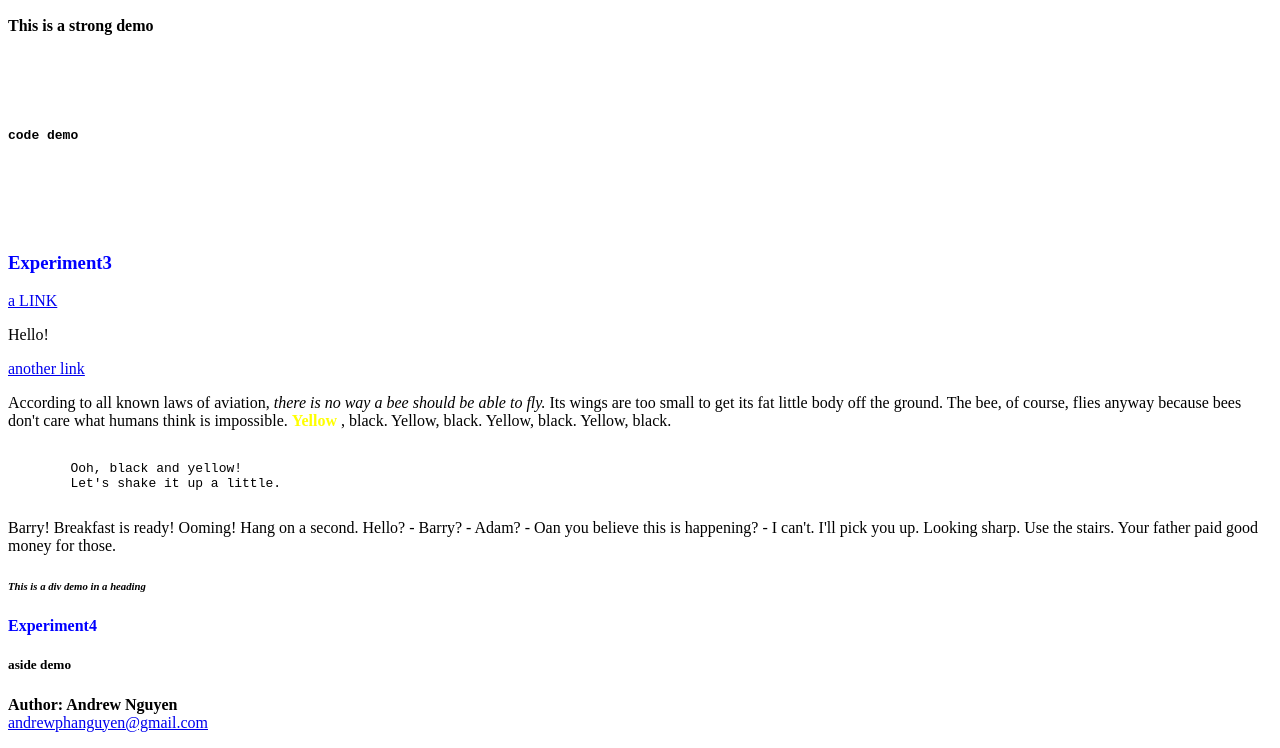
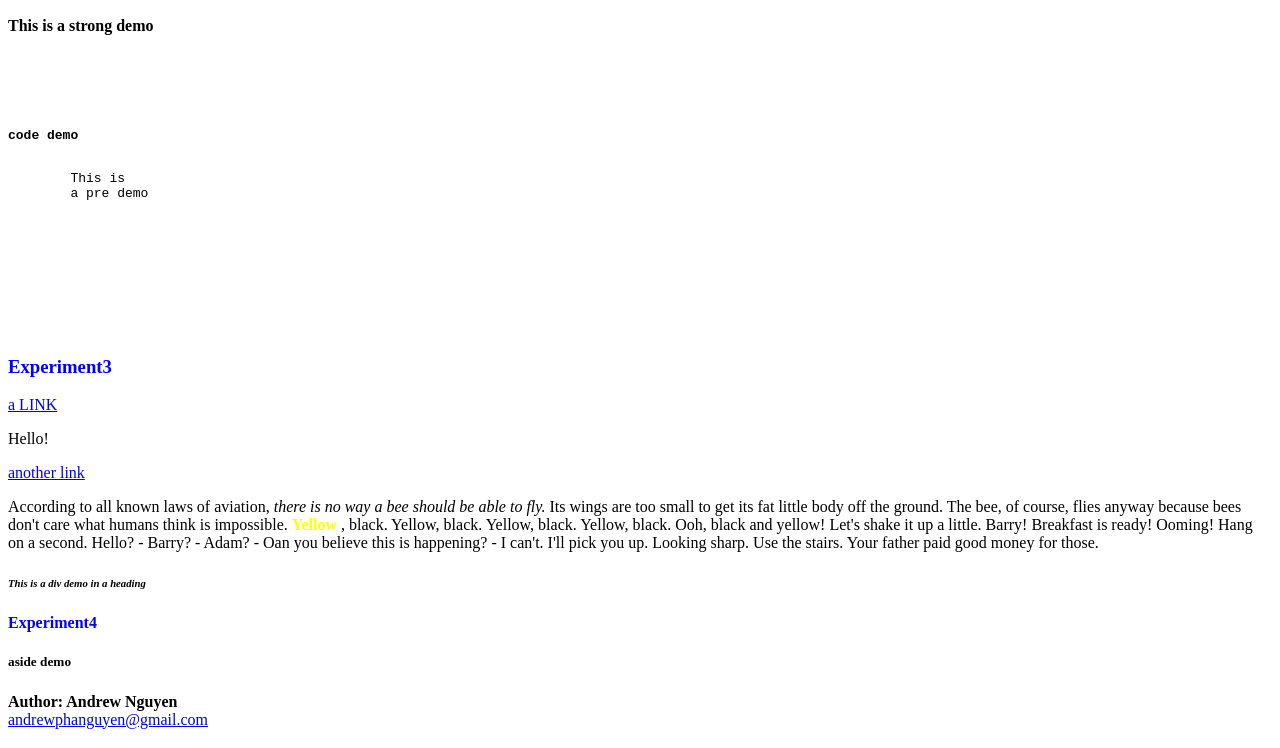
Before and after one commit to Andrewphanguyen/cse-134-hw2, a plain HTML site: page index.html in a window 1280 px wide. Shown: the part 136-884 px from the top of the page. Drawn offline with Linux system fonts and the light colour scheme.

Commit message:
Update index.html

```diff
--- a/index.html
+++ b/index.html
@@ -23,6 +23,11 @@
     <strong>This is a strong demo</strong>
     <br><br><br><br><br><br>
     <strong><code>code demo</code></strong>
+
+    <pre>
+        This is
+        a pre demo
+    </pre>
 
 
     <br><br><br><br><br><br>
@@ -63,10 +68,10 @@
         , black. Yellow, black.
         Yellow, black. Yellow, black.
 
-        <pre>
+
         Ooh, black and yellow!
         Let's shake it up a little.
-    </pre>
+
 
         Barry! Breakfast is ready!
 
```
